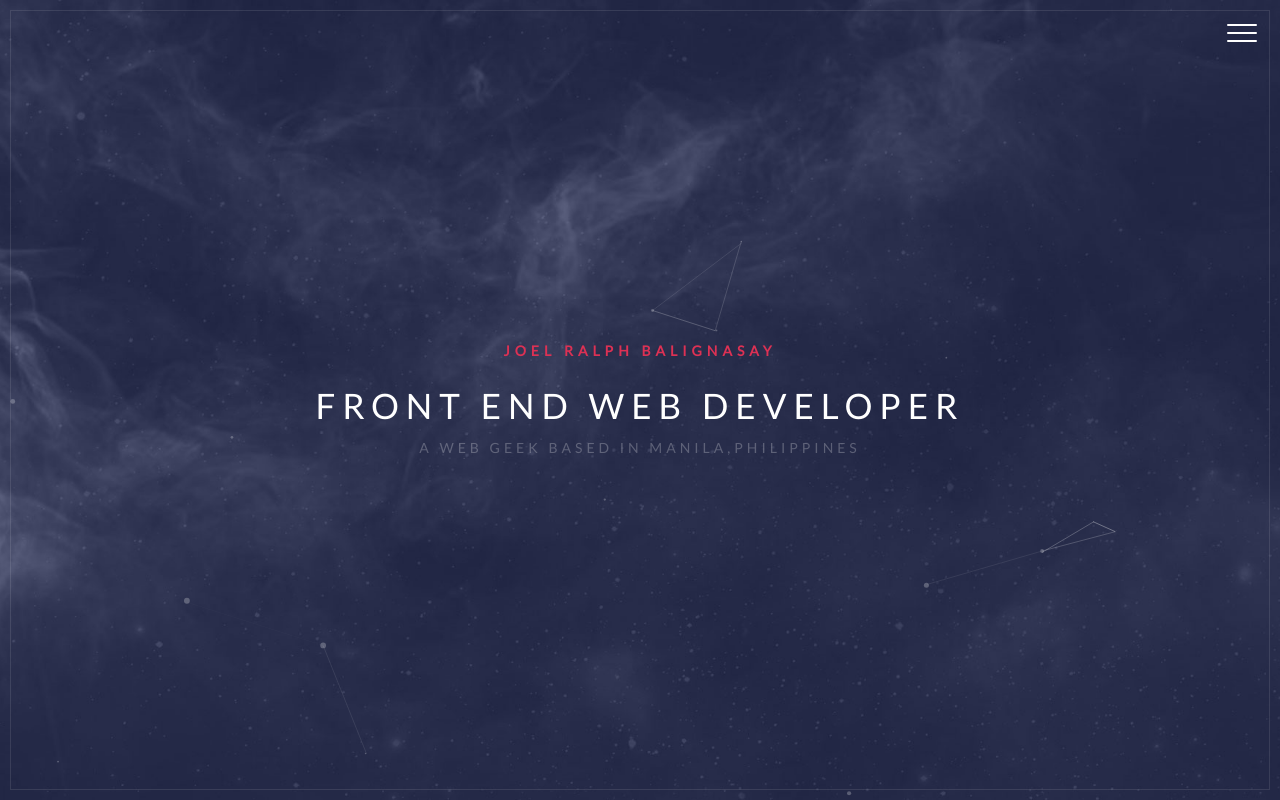
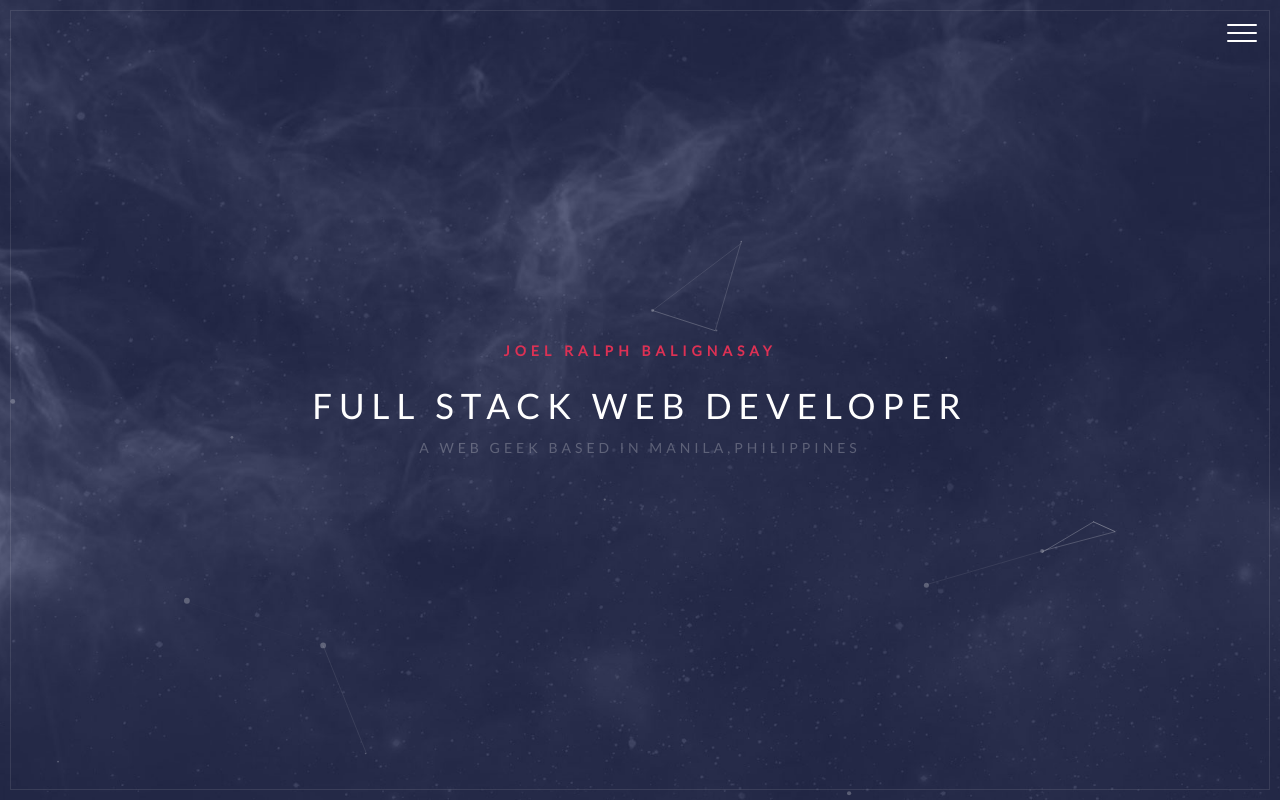
Before and after one commit to mamoyko/joelralphwebgeek.io, a website: page index.html in a window 1280 px wide. Drawn offline with Linux system fonts and the light colour scheme; files that its build step writes are made by us from their sources.

Commit message:
Update index.html

```diff
--- a/index.html
+++ b/index.html
@@ -18,7 +18,7 @@
 	<div class="section" id="section0">
 		<div class="container">
 			<div class="title">Joel Ralph Balignasay</div>
-			<div class="quotes">Front End Web Developer</div>
+			<div class="quotes">Full Stack Web Developer</div>
 			<div class="sub">a web geek based in manila,philippines</div>
 		</div>
 	</div>
```
